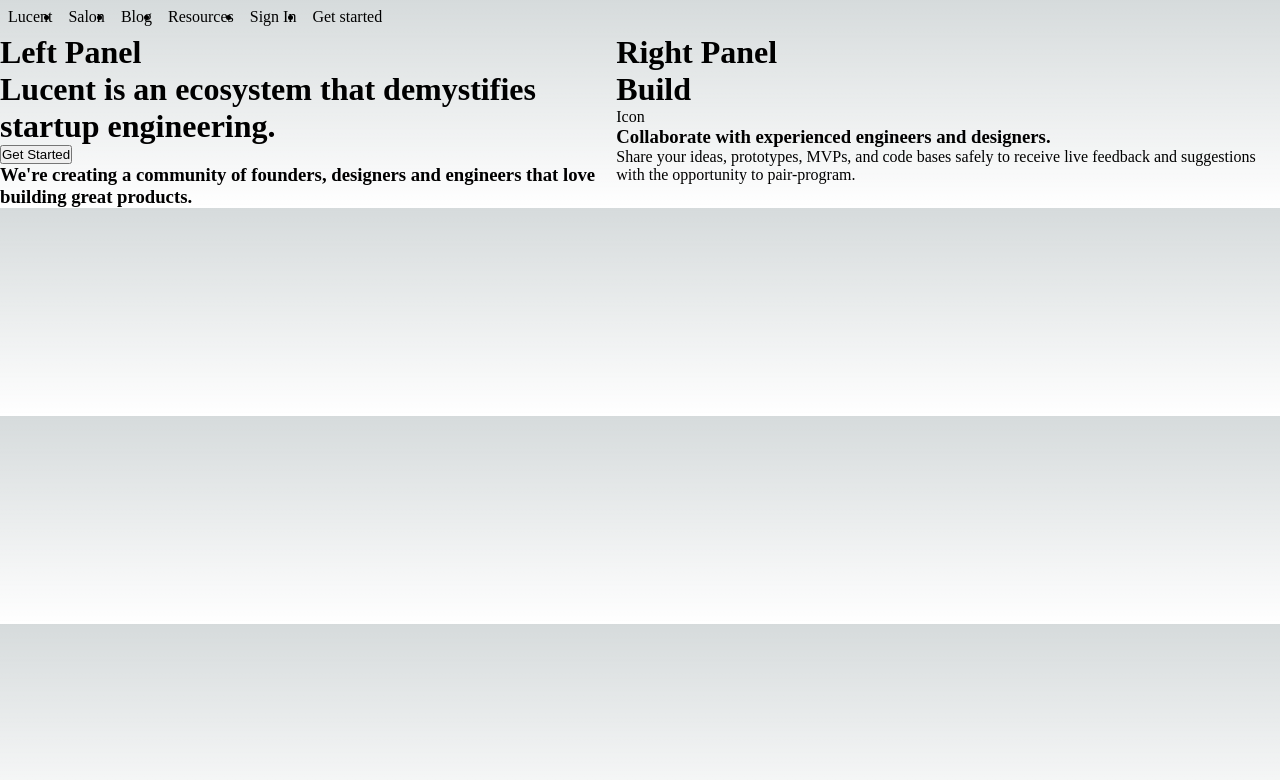
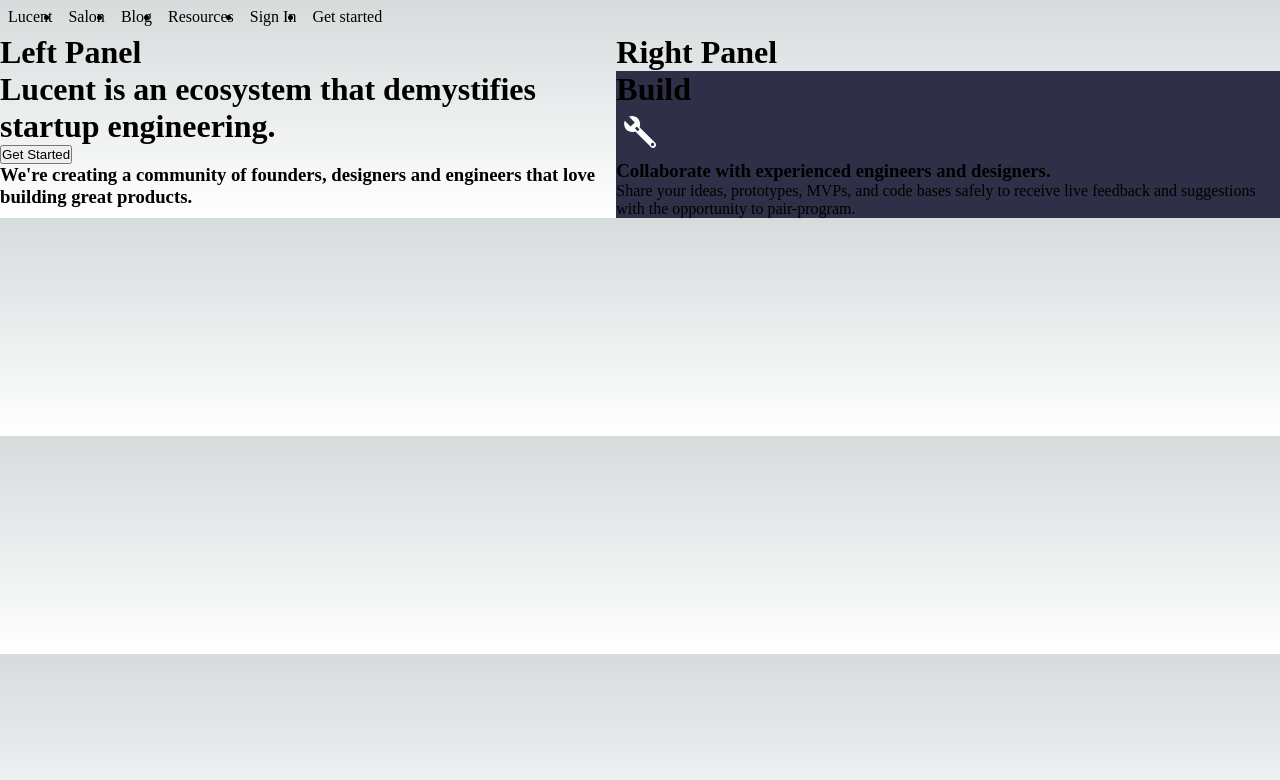
Before and after one commit to TRahulSam1997/lucent-frontend, a Next.js app: page / in a window 1280 px wide. Shown: the top 780 px of the page. Built offline with nearby package versions, Linux system fonts and the light colour scheme.

Commit message:
build section updates for the right panel

```diff
--- /dev/null
+++ b/components/icons/spanner.tsx
@@ -0,0 +1,11 @@
+import React from 'react'
+
+export const Spanner = () => {
+  return (
+    <div>
+        <svg width="49" height="48" viewBox="0 0 49 48" fill="none" xmlns="http://www.w3.org/2000/svg">
+            <path d="M39.1465 34.8L23.5465 19.2C23.9465 18.2 24.1465 17.2 24.1465 16C24.1465 11.6 20.5465 8 16.1465 8C14.9465 8 13.9465 8.2 12.9465 8.6L18.7465 14.4L14.5465 18.6L8.74648 12.8C8.34648 13.8 8.14648 14.8 8.14648 16C8.14648 20.4 11.7465 24 16.1465 24C17.3465 24 18.3465 23.8 19.3465 23.4L34.9465 39C36.1465 40.2 37.9465 40.2 39.1465 39C40.3465 37.8 40.3465 36 39.1465 34.8ZM21.7465 23.2L18.9465 20.4L20.7465 18.6L23.5465 21.4L21.7465 23.2ZM36.5465 38C35.7465 38 34.9465 37.4 34.9465 36.4C34.9465 35.6 35.5465 34.8 36.5465 34.8C37.5465 34.8 38.1465 35.4 38.1465 36.4C38.1465 37.4 37.5465 38 36.5465 38Z" fill="white"/>
+        </svg>
+    </div>
+  )
+}
--- a/components/rightPanel.tsx
+++ b/components/rightPanel.tsx
@@ -5,7 +5,9 @@
   return (
     <div>
         <h1>Right Panel</h1>
-        <BuildSection />
+        <div style={{ backgroundColor: '#2F3047' }}>
+          <BuildSection />
+        </div>
     </div>
   )
 }
--- a/components/sections/buildSection.tsx
+++ b/components/sections/buildSection.tsx
@@ -1,4 +1,5 @@
 import React from 'react'
+import { Spanner } from '../icons/spanner'
 
 export const BuildSection = () => {
   return (
@@ -7,7 +8,7 @@
             <h1>Build</h1>
         </div>
         <div>
-            <p>Icon</p>
+            <Spanner />
             <h3>Collaborate with experienced engineers and designers.</h3>
             <p>Share your ideas, prototypes, MVPs, and code bases safely to receive live feedback and suggestions with the opportunity to pair-program.</p>
         </div>
```
